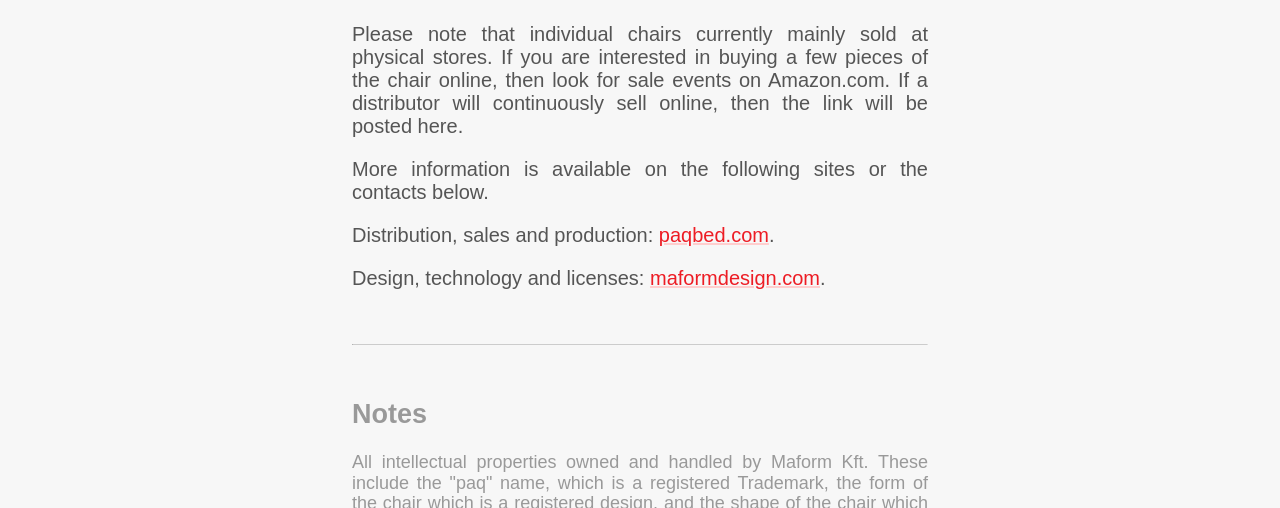
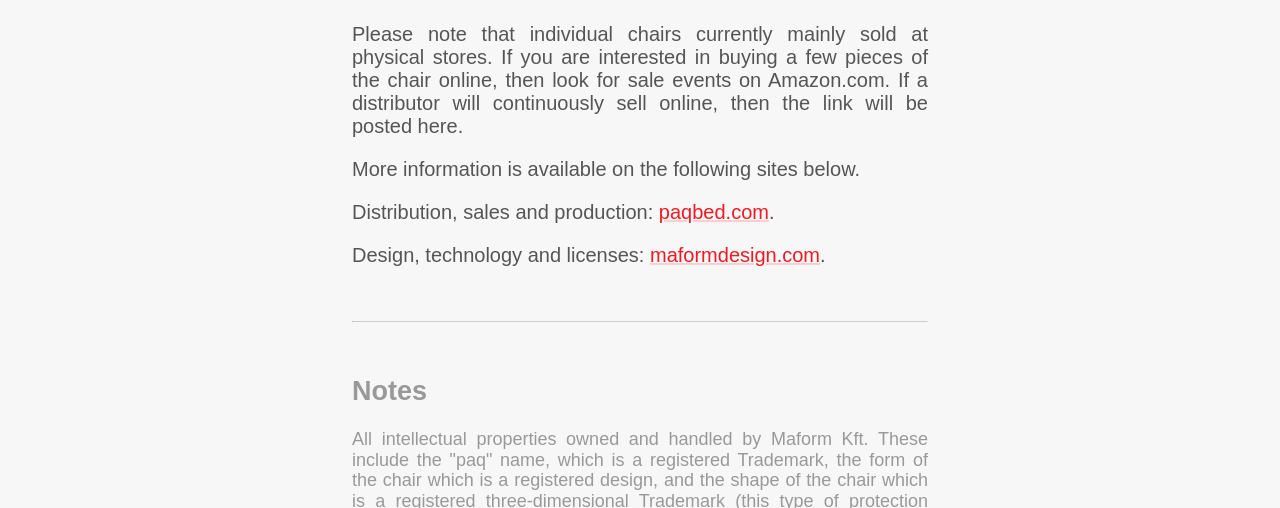
Before and after one commit to paqbed/paqbed.github.io, a plain HTML site: page index.html in a window 1280 px wide. Shown: the part 592-1100 px from the top of the page. Drawn offline with Linux system fonts and the light colour scheme.

Commit message:
Update index.html

```diff
--- a/index.html
+++ b/index.html
@@ -33,7 +33,7 @@
         <header>
             <a name="paq bed"><h1>paq bed</h1></a>
 			<p>Please note that individual chairs currently mainly sold at physical stores. If you are interested in buying a few pieces of the chair online, then look for sale events on Amazon.com. If a distributor will continuously sell online, then the link will be posted here.</p>
-			<p>More information is available on the following sites or the contacts below.</p>
+			<p>More information is available on the following sites below.</p>
             <p>Distribution, sales and production: <a href="http://paqbed.com">paqbed.com</a>.</p>
 			<p>Design, technology and licenses: <a href="https://www.maformdesign.com/references-1/2016/1/23/chair-bed">maformdesign.com</a>.</p>
         </header>
```
